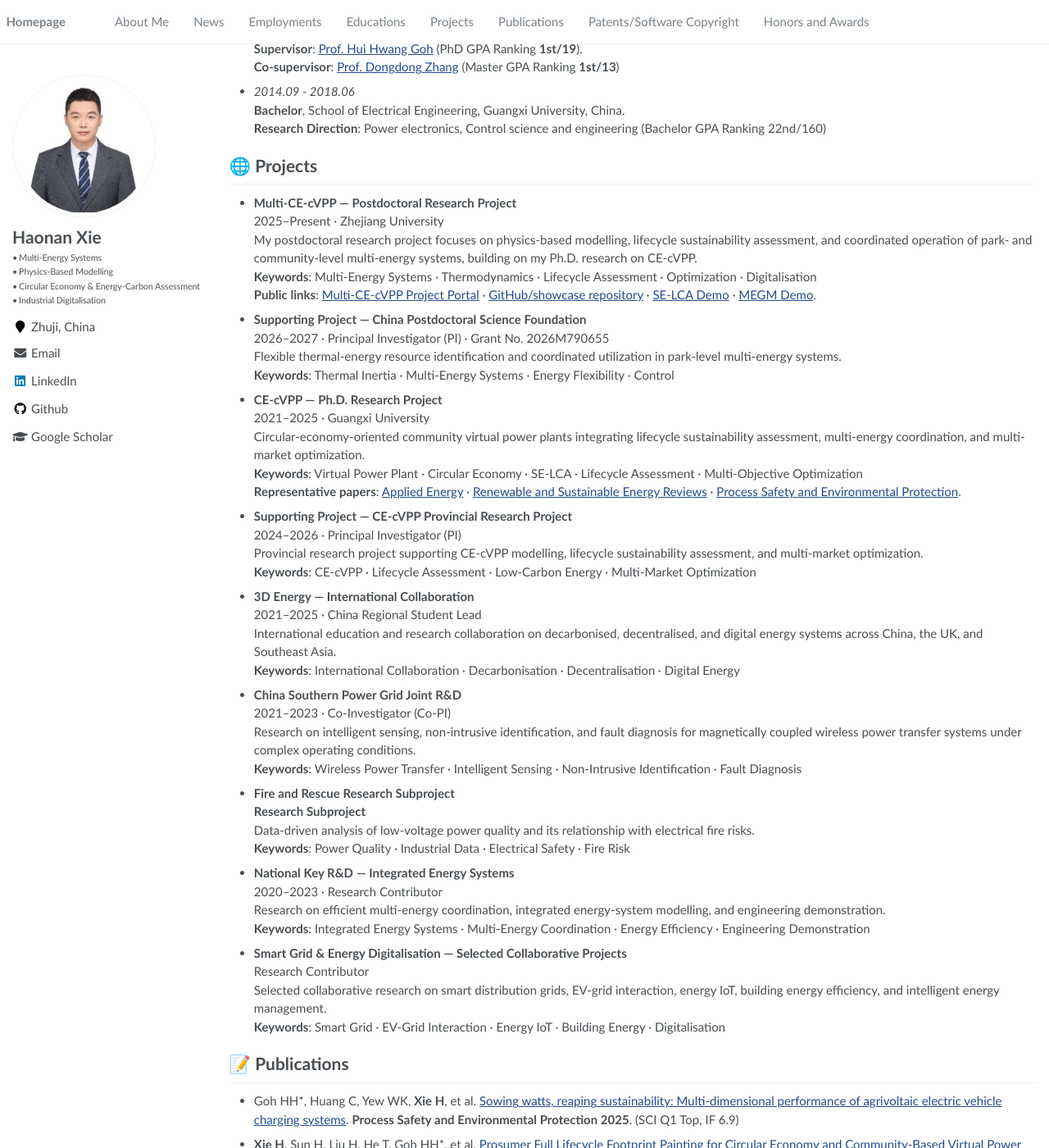
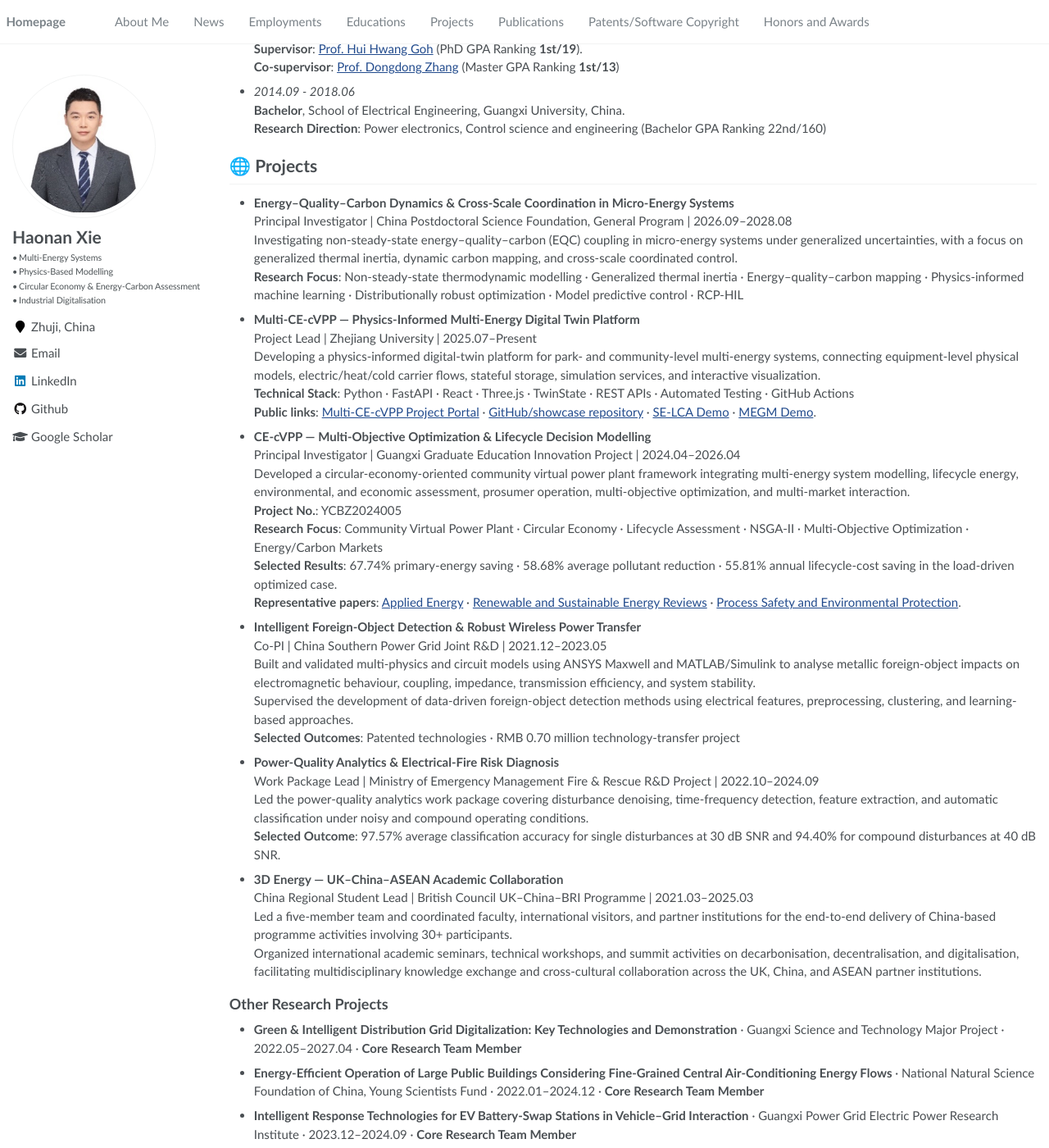
Before and after one commit to xie-haonan/xie-haonan.github.io, a Jekyll site: the page built from _pages/about.md, in a window 1280 px wide and 1400 px high, scrolled down 743 px. Shown: the whole window at 82% size. Built offline with Jekyll 4.4.1, drawn with Linux system fonts in a browser that asks for light colours; some of the changed text lies outside the part shown.

Commit message:
Refactor homepage projects section

```diff
--- a/_pages/about.md
+++ b/_pages/about.md
@@ -51,52 +51,51 @@ I am particularly interested in translating rigorous research into **auditable m
 
 # 🌐 Projects
 
-- **Multi-CE-cVPP — Postdoctoral Research Project**<br>
-  2025–Present · Zhejiang University<br>
-  My postdoctoral research project focuses on physics-based modelling, lifecycle sustainability assessment, and coordinated operation of park- and community-level multi-energy systems, building on my Ph.D. research on CE-cVPP.<br>
-  **Keywords**: Multi-Energy Systems · Thermodynamics · Lifecycle Assessment · Optimization · Digitalisation<br>
+- **Energy–Quality–Carbon Dynamics & Cross-Scale Coordination in Micro-Energy Systems**<br>
+  Principal Investigator | China Postdoctoral Science Foundation, General Program | 2026.09–2028.08<br>
+  Investigating non-steady-state energy–quality–carbon (EQC) coupling in micro-energy systems under generalized uncertainties, with a focus on generalized thermal inertia, dynamic carbon mapping, and cross-scale coordinated control.<br>
+  **Research Focus**: Non-steady-state thermodynamic modelling · Generalized thermal inertia · Energy–quality–carbon mapping · Physics-informed machine learning · Distributionally robust optimization · Model predictive control · RCP-HIL
+
+- **Multi-CE-cVPP — Physics-Informed Multi-Energy Digital Twin Platform**<br>
+  Project Lead | Zhejiang University | 2025.07–Present<br>
+  Developing a physics-informed digital-twin platform for park- and community-level multi-energy systems, connecting equipment-level physical models, electric/heat/cold carrier flows, stateful storage, simulation services, and interactive visualization.<br>
+  **Technical Stack**: Python · FastAPI · React · Three.js · TwinState · REST APIs · Automated Testing · GitHub Actions<br>
   **Public links**: <a href="https://xie-haonan.github.io/Multi-CE-cVPP/" target="_blank" rel="noopener noreferrer">Multi-CE-cVPP Project Portal</a> · <a href="https://github.com/xie-haonan/Multi-CE-cVPP" target="_blank" rel="noopener noreferrer">GitHub/showcase repository</a> · <a href="https://xie-haonan.github.io/Multi-CE-cVPP/selca/" target="_blank" rel="noopener noreferrer">SE-LCA Demo</a> · <a href="https://xie-haonan.github.io/Multi-CE-cVPP/megm/" target="_blank" rel="noopener noreferrer">MEGM Demo</a>.
 
-- **Supporting Project — China Postdoctoral Science Foundation**<br>
-  2026–2027 · Principal Investigator (PI) · Grant No. 2026M790655<br>
-  Flexible thermal-energy resource identification and coordinated utilization in park-level multi-energy systems.<br>
-  **Keywords**: Thermal Inertia · Multi-Energy Systems · Energy Flexibility · Control
-
-- **CE-cVPP — Ph.D. Research Project**<br>
-  2021–2025 · Guangxi University<br>
-  Circular-economy-oriented community virtual power plants integrating lifecycle sustainability assessment, multi-energy coordination, and multi-market optimization.<br>
-  **Keywords**: Virtual Power Plant · Circular Economy · SE-LCA · Lifecycle Assessment · Multi-Objective Optimization<br>
+- **CE-cVPP — Multi-Objective Optimization & Lifecycle Decision Modelling**<br>
+  Principal Investigator | Guangxi Graduate Education Innovation Project | 2024.04–2026.04<br>
+  Developed a circular-economy-oriented community virtual power plant framework integrating multi-energy system modelling, lifecycle energy, environmental, and economic assessment, prosumer operation, multi-objective optimization, and multi-market interaction.<br>
+  **Project No.**: YCBZ2024005<br>
+  **Research Focus**: Community Virtual Power Plant · Circular Economy · Lifecycle Assessment · NSGA-II · Multi-Objective Optimization · Energy/Carbon Markets<br>
+  **Selected Results**: 67.74% primary-energy saving · 58.68% average pollutant reduction · 55.81% annual lifecycle-cost saving in the load-driven optimized case.<br>
   **Representative papers**: [Applied Energy](https://www.sciencedirect.com/science/article/pii/S0306261924005749) · [Renewable and Sustainable Energy Reviews](https://www.sciencedirect.com/science/article/pii/S136403212301047X) · [Process Safety and Environmental Protection](https://www.sciencedirect.com/science/article/pii/S0957582025009954).
 
-- **Supporting Project — CE-cVPP Provincial Research Project**<br>
-  2024–2026 · Principal Investigator (PI)<br>
-  Provincial research project supporting CE-cVPP modelling, lifecycle sustainability assessment, and multi-market optimization.<br>
-  **Keywords**: CE-cVPP · Lifecycle Assessment · Low-Carbon Energy · Multi-Market Optimization
+- **Intelligent Foreign-Object Detection & Robust Wireless Power Transfer**<br>
+  Co-PI | China Southern Power Grid Joint R&D | 2021.12–2023.05<br>
+  Built and validated multi-physics and circuit models using ANSYS Maxwell and MATLAB/Simulink to analyse metallic foreign-object impacts on electromagnetic behaviour, coupling, impedance, transmission efficiency, and system stability.<br>
+  Supervised the development of data-driven foreign-object detection methods using electrical features, preprocessing, clustering, and learning-based approaches.<br>
+  **Selected Outcomes**: Patented technologies · RMB 0.70 million technology-transfer project
 
-- **3D Energy — International Collaboration**<br>
-  2021–2025 · China Regional Student Lead<br>
-  International education and research collaboration on decarbonised, decentralised, and digital energy systems across China, the UK, and Southeast Asia.<br>
-  **Keywords**: International Collaboration · Decarbonisation · Decentralisation · Digital Energy
+- **Power-Quality Analytics & Electrical-Fire Risk Diagnosis**<br>
+  Work Package Lead | Ministry of Emergency Management Fire & Rescue R&D Project | 2022.10–2024.09<br>
+  Led the power-quality analytics work package covering disturbance denoising, time-frequency detection, feature extraction, and automatic classification under noisy and compound operating conditions.<br>
+  **Selected Outcome**: 97.57% average classification accuracy for single disturbances at 30 dB SNR and 94.40% for compound disturbances at 40 dB SNR.
 
-- **China Southern Power Grid Joint R&D**<br>
-  2021–2023 · Co-Investigator (Co-PI)<br>
-  Research on intelligent sensing, non-intrusive identification, and fault diagnosis for magnetically coupled wireless power transfer systems under complex operating conditions.<br>
-  **Keywords**: Wireless Power Transfer · Intelligent Sensing · Non-Intrusive Identification · Fault Diagnosis
+- **3D Energy — UK–China–ASEAN Academic Collaboration**<br>
+  China Regional Student Lead | British Council UK–China–BRI Programme | 2021.03–2025.03<br>
+  Led a five-member team and coordinated faculty, international visitors, and partner institutions for the end-to-end delivery of China-based programme activities involving 30+ participants.<br>
+  Organized international academic seminars, technical workshops, and summit activities on decarbonisation, decentralisation, and digitalisation, facilitating multidisciplinary knowledge exchange and cross-cultural collaboration across the UK, China, and ASEAN partner institutions.
 
-- **Fire and Rescue Research Subproject**<br>
-  **Research Subproject**<br>
-  Data-driven analysis of low-voltage power quality and its relationship with electrical fire risks.<br>
-  **Keywords**: Power Quality · Industrial Data · Electrical Safety · Fire Risk
+## Other Research Projects
 
-- **National Key R&D — Integrated Energy Systems**<br>
-  2020–2023 · Research Contributor<br>
-  Research on efficient multi-energy coordination, integrated energy-system modelling, and engineering demonstration.<br>
-  **Keywords**: Integrated Energy Systems · Multi-Energy Coordination · Energy Efficiency · Engineering Demonstration
-
-- **Smart Grid & Energy Digitalisation — Selected Collaborative Projects**<br>
-  Research Contributor<br>
-  Selected collaborative research on smart distribution grids, EV-grid interaction, energy IoT, building energy efficiency, and intelligent energy management.<br>
-  **Keywords**: Smart Grid · EV-Grid Interaction · Energy IoT · Building Energy · Digitalisation
+- **Green & Intelligent Distribution Grid Digitalization: Key Technologies and Demonstration** · Guangxi Science and Technology Major Project · 2022.05–2027.04 · **Core Research Team Member**
+- **Energy-Efficient Operation of Large Public Buildings Considering Fine-Grained Central Air-Conditioning Energy Flows** · National Natural Science Foundation of China, Young Scientists Fund · 2022.01–2024.12 · **Core Research Team Member**
+- **Intelligent Response Technologies for EV Battery-Swap Stations in Vehicle–Grid Interaction** · Guangxi Power Grid Electric Power Research Institute · 2023.12–2024.09 · **Core Research Team Member**
+- **Digital Technologies and Big-Data Platform for New Energy Internet of Things** · Ministry of Science and Technology, Belt and Road Project · 2024.01–2025.12 · **Core Research Team Member**
+- **Key Technologies and Platform Development for Efficient Coordinated Operation of Integrated Energy Systems** · National Key R&D Program of China · 2020.10–2023.09 · **Core Research Team Member**
+- **Key Technologies and Demonstration for Efficient Coordination of Integrated Energy Systems** · National Key R&D Program of China · 2020.12–2023.11 · **Core Research Team Member**
+- **Integration of Microgrid and Intelligent Energy Management System** · Guangxi Science & Technology Base and Talent Program · 2019.07–2022.07 · **Core Research Team Member**
+- **Synergy of the Future: The Integration of Microgrids and Intelligent Energy Management Systems** · Guangxi Science & Technology Base and Talent Program · 2019.07–2020.07 · **Core Research Team Member**
 
 # 📝 Publications
 
```
